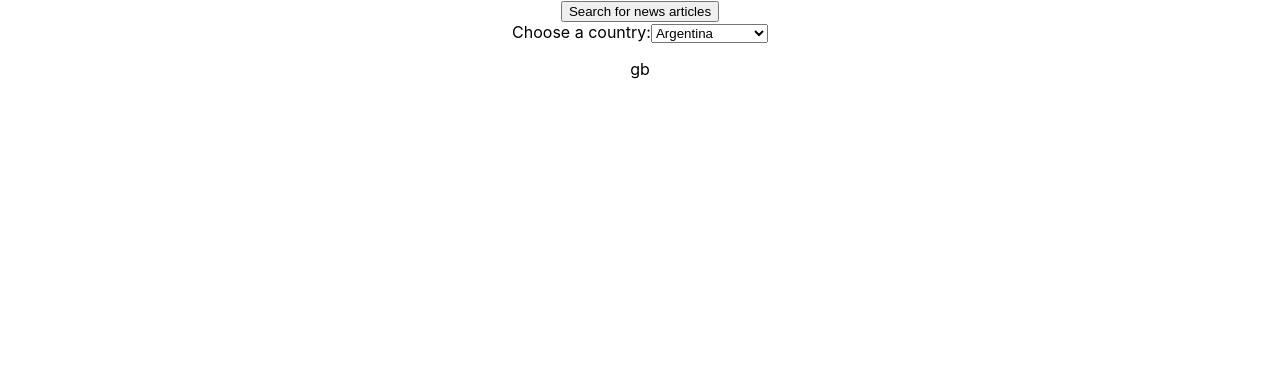
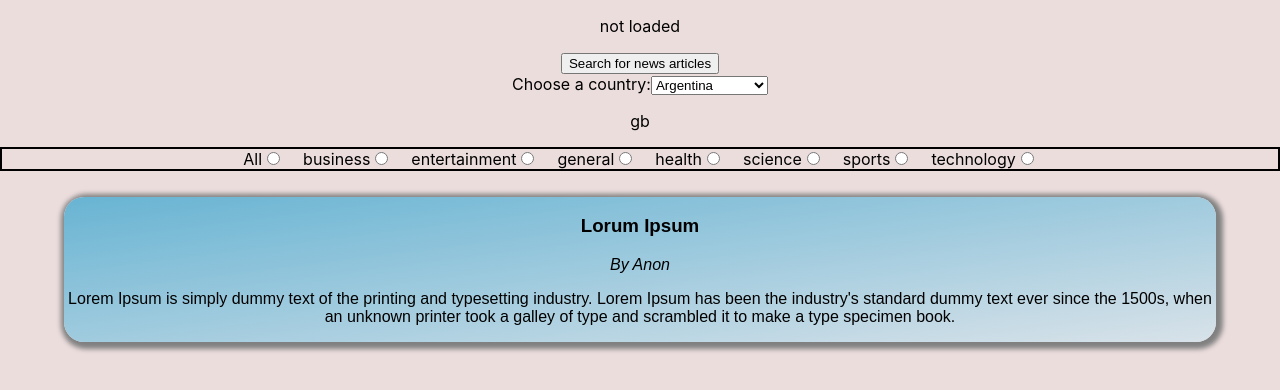
Before and after one commit to alexandermagee/NewsAPI-Project, a React (Create React App) app: page / in a window 1280 px wide. Shown: the top 390 px of the page. Built offline with nearby package versions, Linux system fonts and the light colour scheme.

Commit message:
styling added for DisplayResults using flexbox

```diff
--- a/src/App.css
+++ b/src/App.css
@@ -36,3 +36,7 @@
     transform: rotate(360deg);
   }
 }
+
+/*body {
+  background-image: linear-gradient(to bottom right, red,yellow);
+} */
--- a/src/AppContainer.js
+++ b/src/AppContainer.js
@@ -1,6 +1,7 @@
 import React from 'react';
 import {CountrySelector} from './CountrySelector';
 import {DisplayResults} from './DisplayResults';
+import {CategorySelector} from './CategorySelector';
 
 const apikey = "apiKey=60b5ca9165374ce1987da329db6a4e4c";
 
@@ -14,8 +15,9 @@ export class AppContainer extends React.Component {
             countries: [],
             activeCountry: "",
             activeCountryCode: "gb",
-            nothingLoaded: true,
-            topResults : []
+            topResults : [],
+            activeCategory : "",
+            loadedStatus: "not loaded"
         }
     }
 
@@ -32,11 +34,24 @@ export class AppContainer extends React.Component {
         })
     }
 
+    chooseActiveCategory = selectedCategory => {
+        selectedCategory === "All" ?
+        this.setState({
+            activeCategory : ""
+        })
+        :
+        this.setState({
+            activeCategory : selectedCategory
+        })
+
+        console.log(this.state.activeCategory);
+    }
+
     getData = () => {
         /*const topNewsUrl= ('http://newsapi.org/v2/top-headlines?' +
         'country=gb&category=sports&' +
         apikey); */
-        const searchTopNews = (`http://newsapi.org/v2/top-headlines?country=${this.state.activeCountryCode}&${apikey}`)
+        const searchTopNews = (`http://newsapi.org/v2/top-headlines?country=${this.state.activeCountryCode}&category=${this.state.activeCategory}&${apikey}`)
          /*const allNewsUrl= ('http://newsapi.org/v2/everything?' +
         'country=gb&' +
         apikey); */
@@ -62,7 +77,7 @@ export class AppContainer extends React.Component {
             }
 
             this.setState({
-                nothingLoaded : false,
+                loadedStatus : "loaded",
                 topResults : dataToDisplay
             });
             console.log(this.state.topResults);
@@ -75,6 +90,7 @@ export class AppContainer extends React.Component {
     render(){
         return (
         <div>
+        <p>{this.state.loadedStatus}</p>
 
         <CountrySelector
         getData={this.getData}
@@ -85,9 +101,15 @@ export class AppContainer extends React.Component {
         activeCountryCode={this.state.activeCountryCode}
         />
 
+        <CategorySelector
+        activeCategory={this.state.activeCategory}
+        chooseActiveCategory={this.chooseActiveCategory}
+        />
+
+
         <DisplayResults
         topResults={this.state.topResults}
-        nothingloaded={this.state.nothingLoaded}
+        loadedStatus={this.state.loadedStatus}
         />
         </div>
         );
--- /dev/null
+++ b/src/CategorySelector.css
@@ -0,0 +1,17 @@
+.categoryContainer {
+    border: 2px solid black;
+}
+
+
+.categoryContainer div {
+    display: inline;
+    padding: 10px 10px;
+    cursor: pointer;
+}
+
+/*
+.categoryContainer .active{
+    background: blue;
+    font-weight: bolder;
+    color: white;
+} */
--- /dev/null
+++ b/src/CategorySelector.js
@@ -0,0 +1,29 @@
+import React from 'react';
+import {categories} from './EndpointParameterInfo';
+import './CategorySelector.css';
+
+export class CategorySelector extends React.Component {
+
+    handleClick = e => {
+        this.props.chooseActiveCategory(e.target.value);
+    }
+
+    render(){
+        return(
+            <form className="categoryContainer">
+                        <div>
+                        <label>All</label>
+                        <input type="radio" name="radio" onClick={this.handleClick} value="All" />
+                        </div>
+                {categories.map(category => {
+                    return(
+                        <div>
+                        <label>{category}</label>
+                        <input type="radio" name="radio" onClick={this.handleClick} value={category} />
+                        </div>
+                    )
+                })}
+            </form>
+        )
+    }
+}
--- /dev/null
+++ b/src/DisplayResults.css
@@ -0,0 +1,30 @@
+.testCardContainer {
+    display: flex;
+    flex-direction: column;
+    justify-content: center;
+    width: 100%;
+    font-family: Arial, Helvetica, sans-serif;
+}
+
+.testCard {
+    width: 90vw;
+    border-radius: 20px;
+    box-shadow: grey;
+    background-image: linear-gradient(to bottom right, rgb(104, 180, 211),rgb(216, 226, 233));
+    background-size: cover;
+    box-shadow: 2px 2px 5px 5px grey;
+    margin: 2% 5vw;
+}
+
+.testCard a {
+    text-decoration: none;
+    color: black;
+}
+
+.testCard a:hover {
+    color: purple;
+}
+
+.testCardAuthor {
+    font-style: italic;
+}
--- a/src/DisplayResults.js
+++ b/src/DisplayResults.js
@@ -1,7 +1,16 @@
 import React from 'react';
+import './DisplayResults.css';
 
 export class DisplayResults extends React.Component {
 
+    componentDidMount() {
+        console.log(this.props.loadedStatus)
+    }
+
+    componentDidUpdate() {
+        console.log(this.props.loadedStatus);
+        console.log(this.props.topResults);
+    }
 
     render() {
        /* let rawData = this.props.topResults;
@@ -17,23 +26,37 @@ export class DisplayResults extends React.Component {
                 )
             this.displayedInformation.push(extractedInformation);
         } */
-        {if(this.props.nothingLoaded){
+        if(this.props.loadedStatus === "not loaded"){
             return(
-                <p>Please select a country</p>
+                <section class="testCardContainer">
+                <article class="testCard">
+                    <h3>Lorum Ipsum</h3>
+                    <p class="testCardAuthor">By Anon</p>
+                    <p><a href="">Lorem Ipsum is simply dummy text of the printing and typesetting industry. Lorem Ipsum has been the industry's standard dummy text ever since the 1500s, when an unknown printer took a galley of type and scrambled it to make a type specimen book.</a> </p>
+                </article>
+                </section>
+
             )
         }else{
             return (
+                <section class="testCardContainer">{
             (this.props.topResults).map(item => {
                 return(
-                <article>
+                <article class="testCard">
                 <h3>{item[0]}</h3>
-                <p>By {item[1]}</p>
+                {item[1] === null ?
+                <p class="testCardAuthor">By Anon</p> :
+                <p class="testCardAuthor">By {item[1]}</p>
+                }
+                {/*<p>By {item[1]}</p>*/}
                 <p><a href={item[4]}>{item[2]}</a></p>
                 <p>{item[5]}</p>
                 </article>
                 )
             })
+
+            }</section>
             )
-        }}
+        }
     }
 }
--- a/src/EndpointParameterInfo.js
+++ b/src/EndpointParameterInfo.js
@@ -133,4 +133,4 @@ get list () {
 }
 }
 
-//export const category
+export const categories = ["business", "entertainment", "general", "health", "science", "sports", "technology"]
--- a/src/index.css
+++ b/src/index.css
@@ -5,6 +5,7 @@ body {
     sans-serif;
   -webkit-font-smoothing: antialiased;
   -moz-osx-font-smoothing: grayscale;
+  background-color: rgba(235, 219, 219, 0.918);
 }
 
 code {
```
